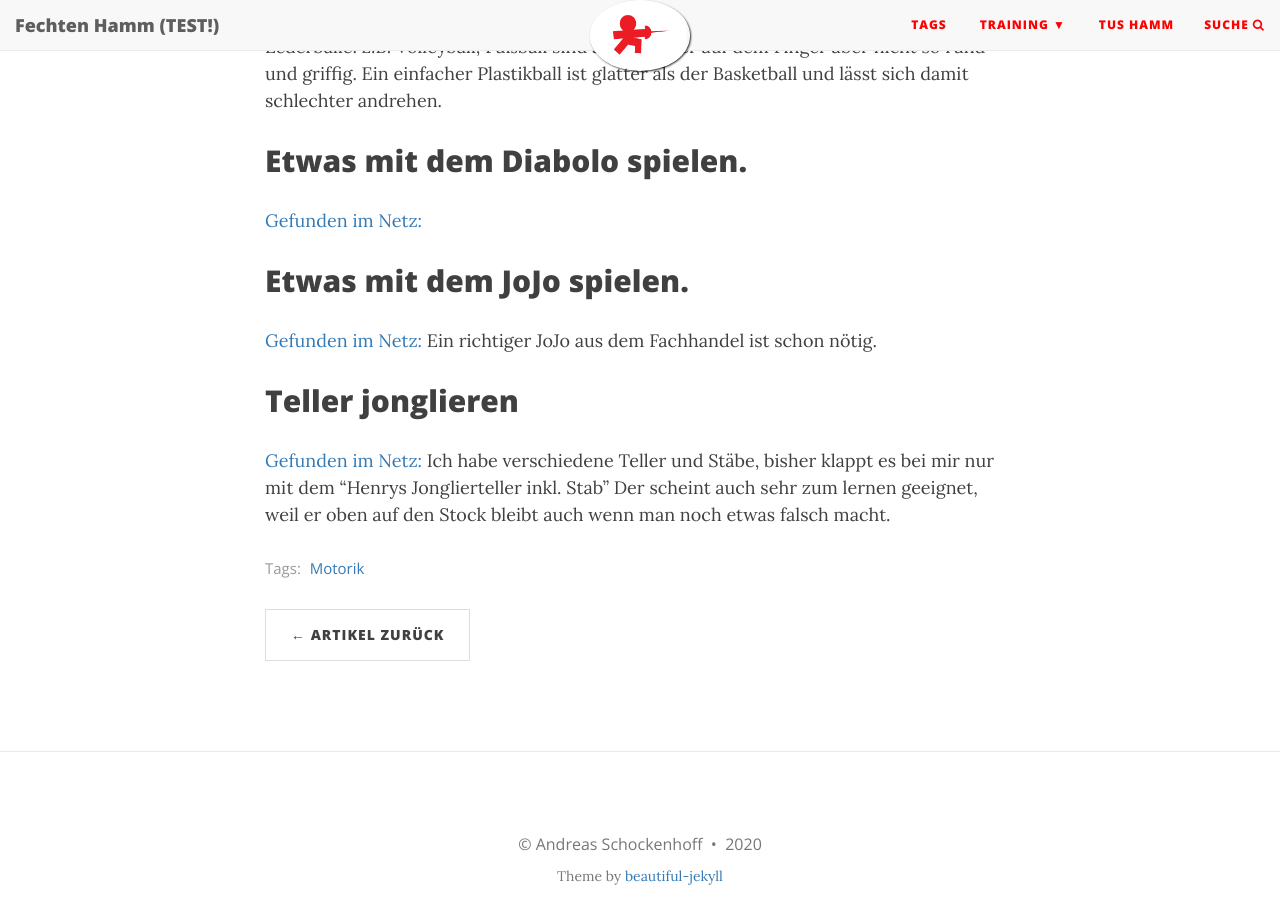
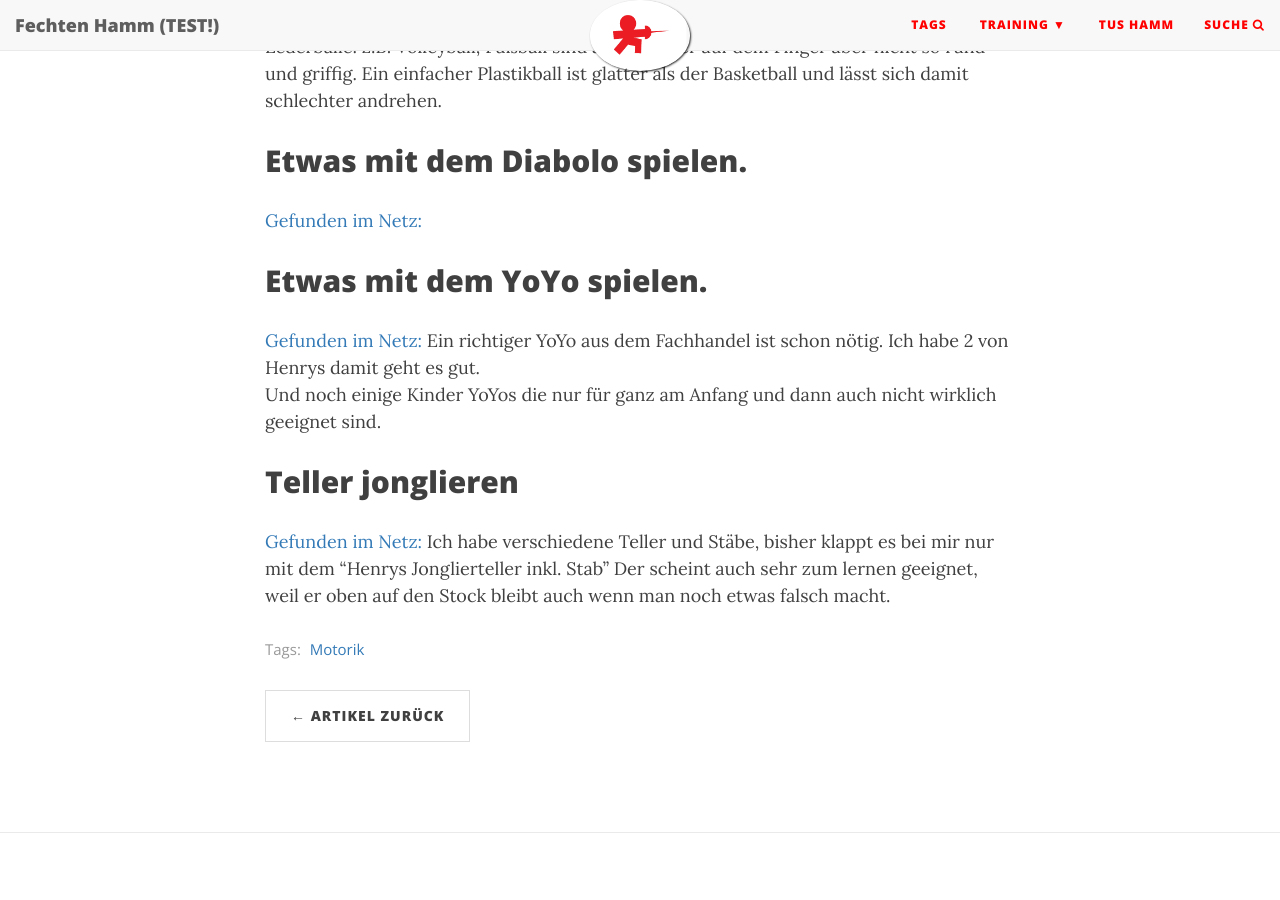
Before and after one commit to test-blog-fechten/test-blog-fechten.github.io, a Jekyll site: the page built from _posts/2020-04-12-motorik-ueben.md, in a window 1280 px wide and 900 px high, scrolled down 385 px. Built offline with Jekyll 4.4.1, drawn with Linux system fonts in a browser that asks for light colours; nearby versions of some CDN libraries.

Commit message:
update post

```diff
--- a/_posts/2020-04-12-motorik-ueben.md
+++ b/_posts/2020-04-12-motorik-ueben.md
@@ -14,9 +14,10 @@ Ein einfacher Plastikball ist glatter als der Basketball und lässt sich damit s
 ## Etwas mit dem Diabolo spielen.
 [Gefunden im Netz:](https://www.youtube.com/watch?v=1-2e9Da8C3E)
 
-## Etwas mit dem JoJo spielen.
+## Etwas mit dem YoYo spielen.
 [Gefunden im Netz:](https://www.youtube.com/watch?v=UxTiFFkEkIs)
-Ein richtiger JoJo aus dem Fachhandel ist schon nötig.
+Ein richtiger YoYo aus dem Fachhandel ist schon nötig. Ich habe 2 von Henrys damit geht es gut.
+Und noch einige Kinder YoYos die nur für ganz am Anfang und dann auch nicht wirklich geeignet sind.
 
 ## Teller jonglieren
 [Gefunden im Netz:](https://www.youtube.com/watch?v=hOA7SYkHB_k)
```
